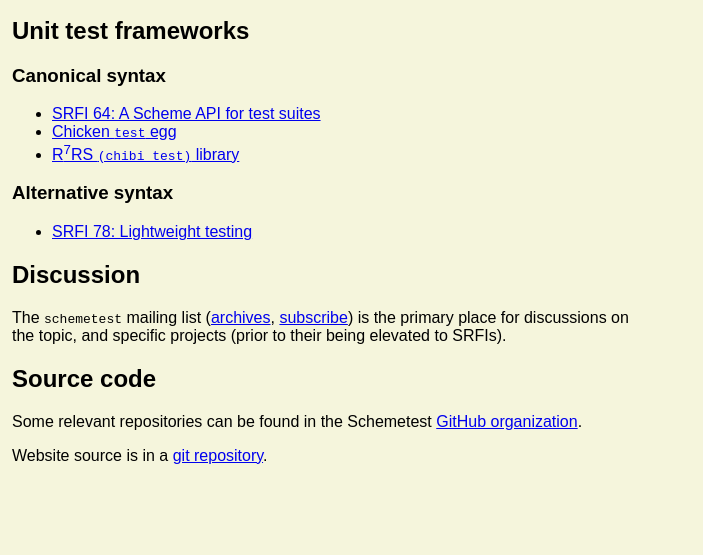
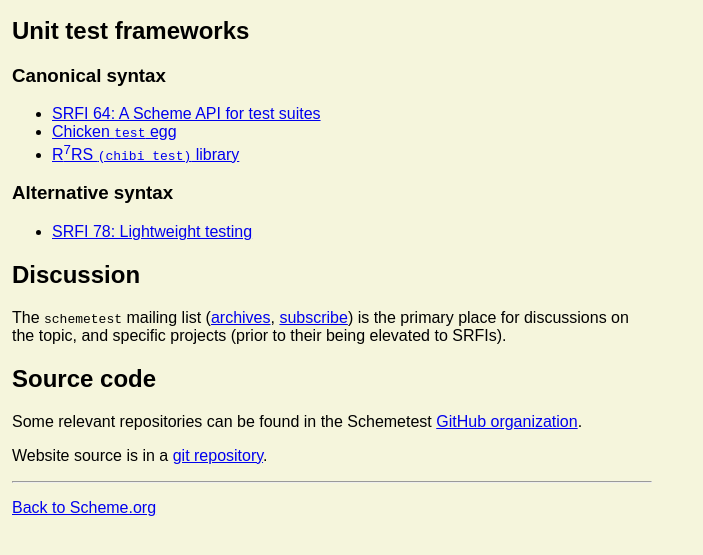
Before and after one commit to Schemetest/website, a plain HTML site: page index.html in a window 1280 px wide. Shown: the part 127-682 px from the top of the page, without its empty margins (0-703 px from the left). Drawn offline with Linux system fonts and the light colour scheme.

Commit message:
Add link back to Scheme.org

```diff
--- a/index.html
+++ b/index.html
@@ -49,5 +49,7 @@
   organization</a>.</p>
   <p>Website source is in a <a href=
   "https://github.com/Schemetest/website">git repository</a>.</p>
+  <hr>
+  <p><a href="https://www.scheme.org/">Back to Scheme.org</a></p>
 </body>
 </html>
```
